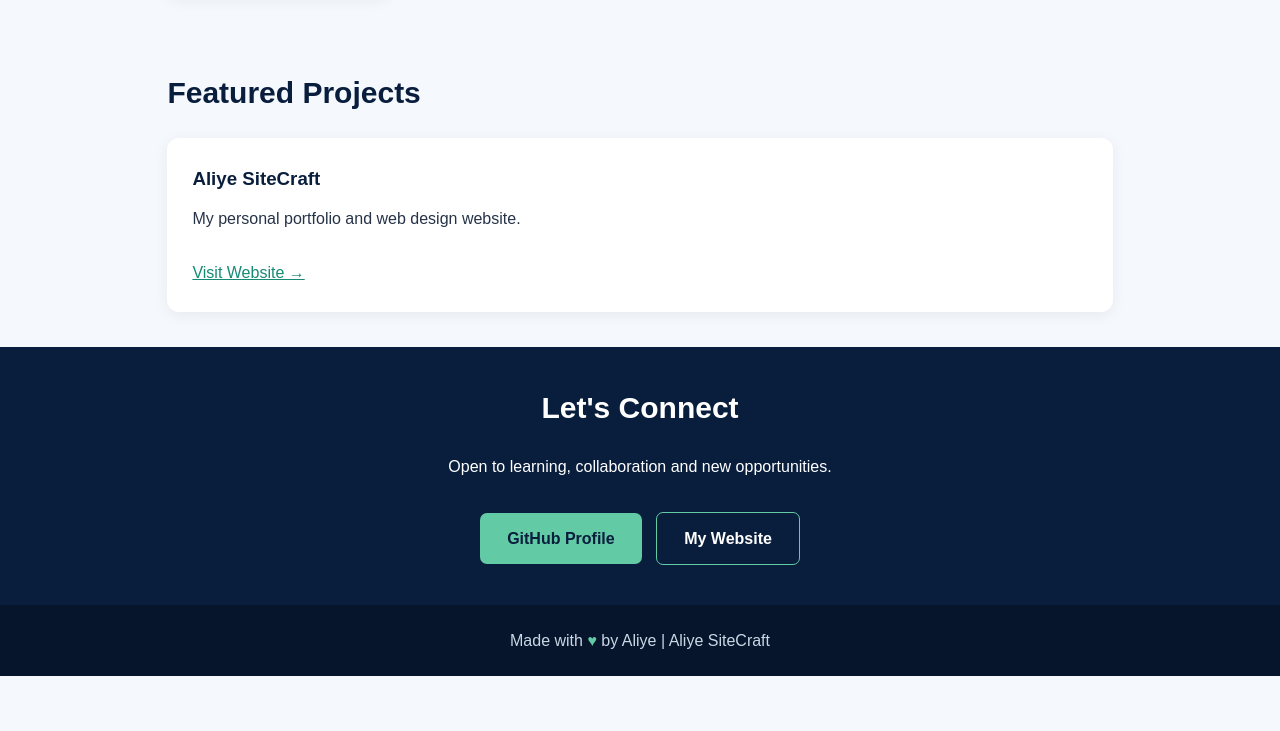
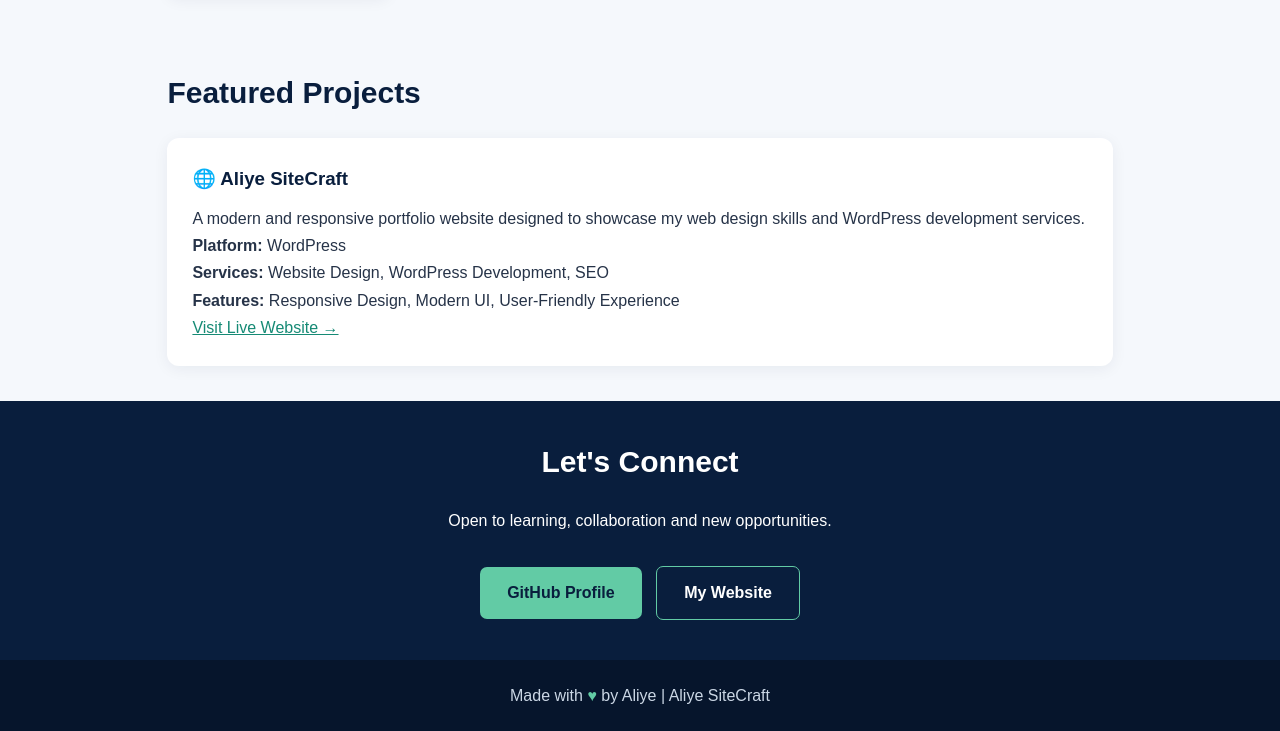
Before and after one commit to aliyesitecraft/aliyesitecraft.github.io, a plain HTML site: page index.html in a window 1280 px wide. Shown: the part 1062-1793 px from the top of the page. Before the commit the page ends 1738 px from the top, so only its background shows below. Drawn offline with Linux system fonts and the light colour scheme.

Commit message:
Update index.html
Improve featured projects section
3.

```diff
--- a/index.html
+++ b/index.html
@@ -152,16 +152,35 @@ footer span { color: var(--mint); }
 </section>
 
 <section id="projects">
-  <h2>Featured Projects</h2>
-  <div class="projects">
-    <div class="project">
-      <h3>Aliye SiteCraft</h3>
-      <p>My personal portfolio and web design website.</p>
-      <br>
-      <a href="https://aliyesitecraft.ir">Visit Website →</a>
+    <h2>Featured Projects</h2>
+
+    <div class="projects">
+        <div class="project">
+            <h3>🌐 Aliye SiteCraft</h3>
+
+            <p>
+                A modern and responsive portfolio website
+                designed to showcase my web design skills
+                and WordPress development services.
+            </p>
+
+            <p><strong>Platform:</strong> WordPress</p>
+
+            <p><strong>Services:</strong>
+                Website Design, WordPress Development, SEO
+            </p>
+
+            <p><strong>Features:</strong>
+                Responsive Design, Modern UI, User-Friendly Experience
+            </p>
+
+            <a href="https://aliyesitecraft.ir" target="_blank">
+                Visit Live Website →
+            </a>
+        </div>
     </div>
-  </div>
 </section>
+
 
 <section class="contact" id="contact">
   <h2>Let's Connect</h2>
```
